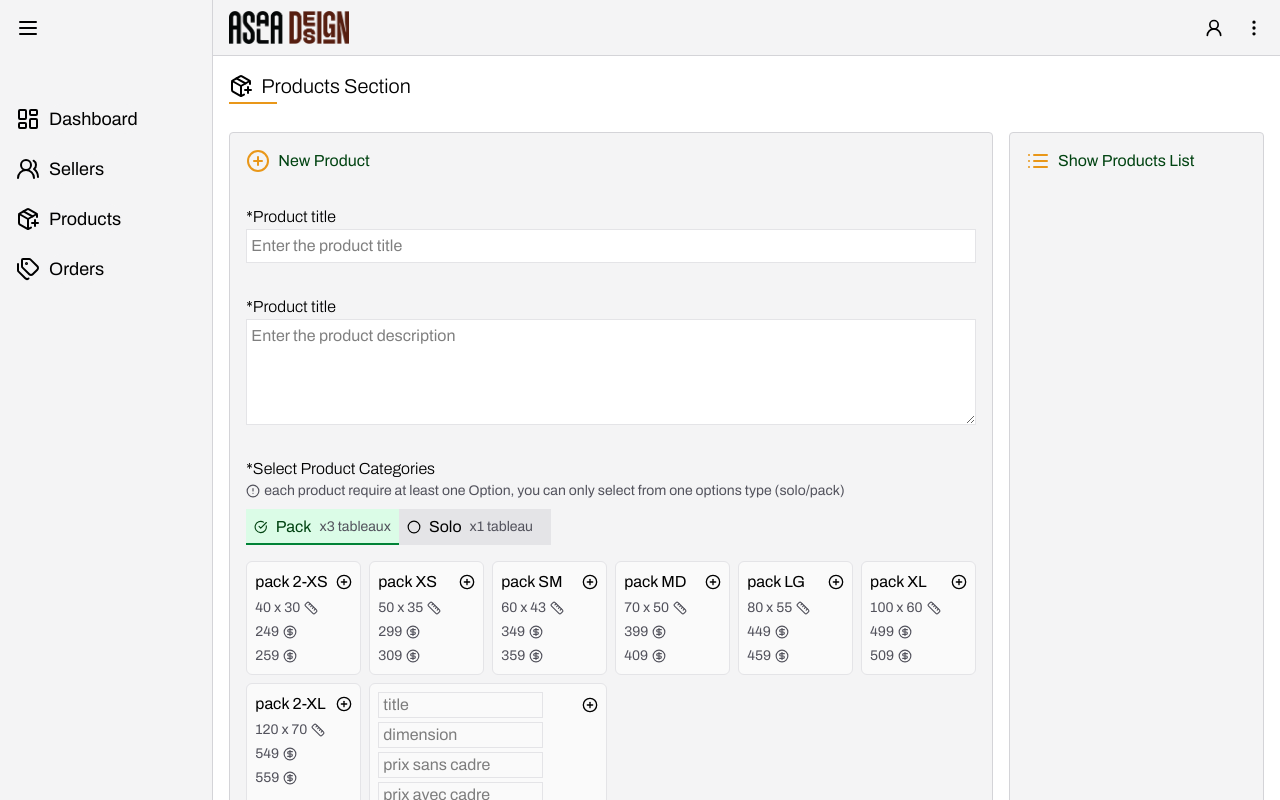
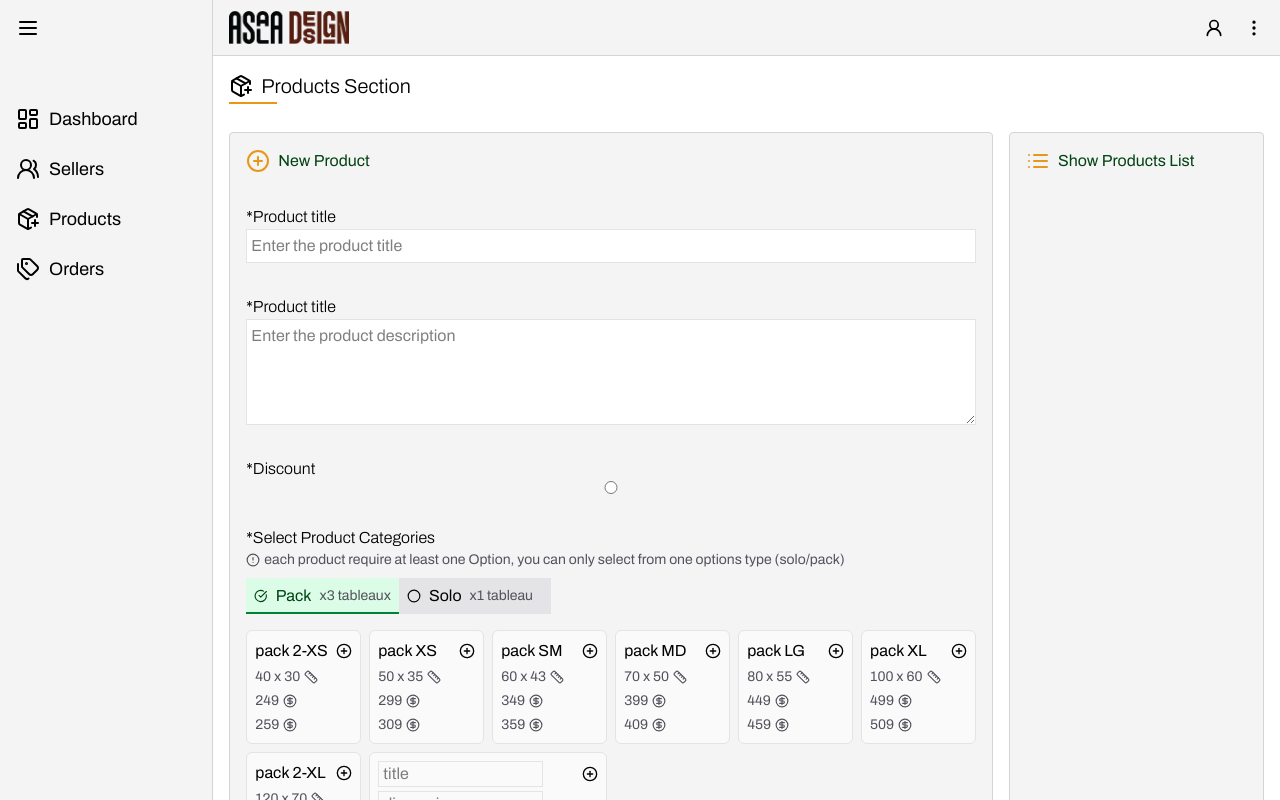
Before and after one commit to elkhalfaoui/asala_front, a Next.js app: page /control-panel/products in a window 1280 px wide. Both pictures are taken after a click on the button "Create New Product". Built offline with nearby package versions, Linux system fonts and the light colour scheme.

Commit message:
discount

```diff
--- a/app/_components/control-panel/products/createNewProduct.tsx
+++ b/app/_components/control-panel/products/createNewProduct.tsx
@@ -237,6 +237,15 @@ const CreateNewProduct = ({
             <span className="text-sm text-red-600">*title is required</span>
           )}
         </div>
+        <div className="flex flex-col">
+          <label htmlFor="discount" className="font-light">
+            *Discount
+          </label>
+          <input type="radio" name="discount" id="" />
+          {!exist.description && (
+            <span className="text-sm text-red-600">*discount is required</span>
+          )}
+        </div>
         <ProductsOptions
           optionsList={optionsList}
           setOptionsList={setOptionsList}
```
